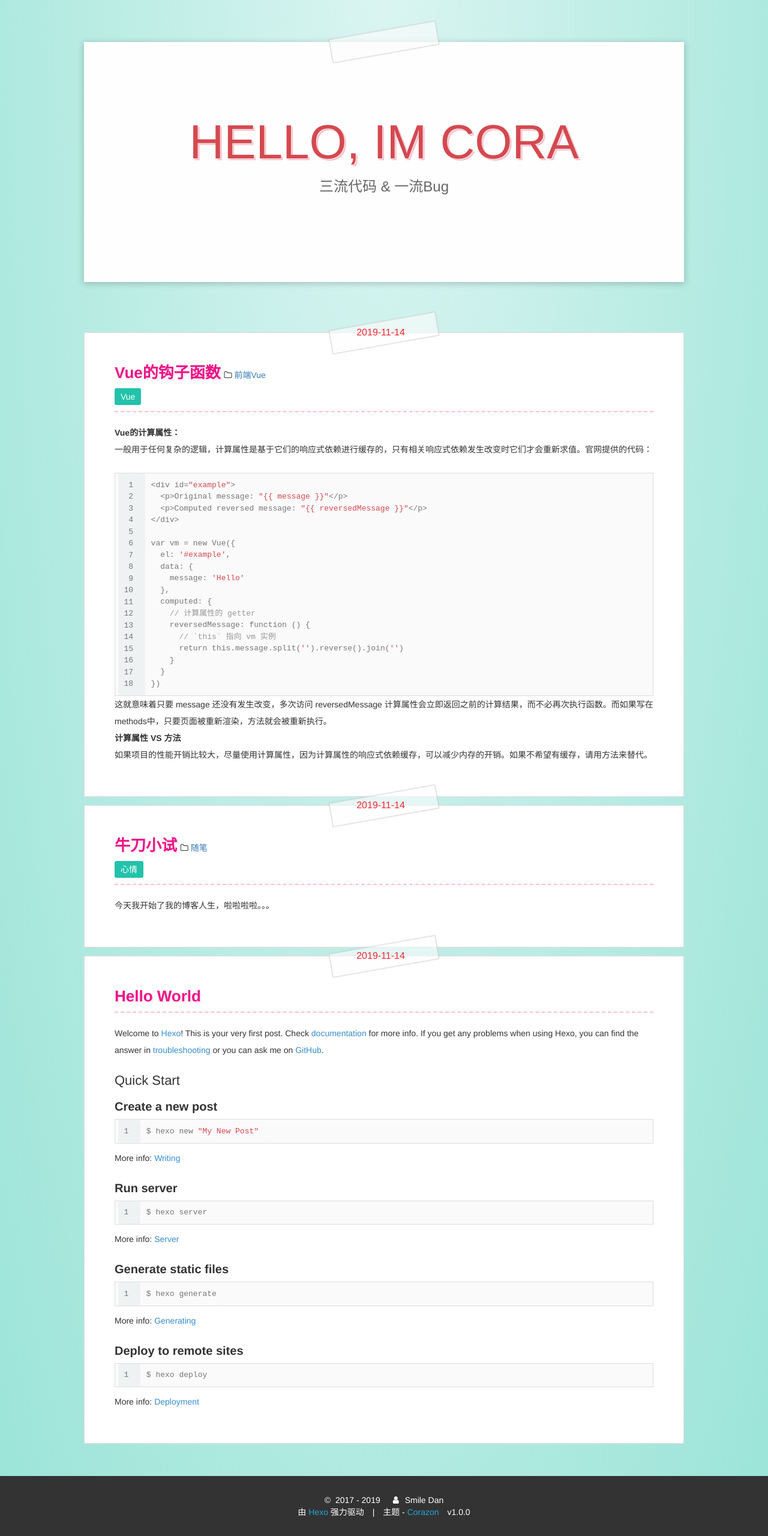
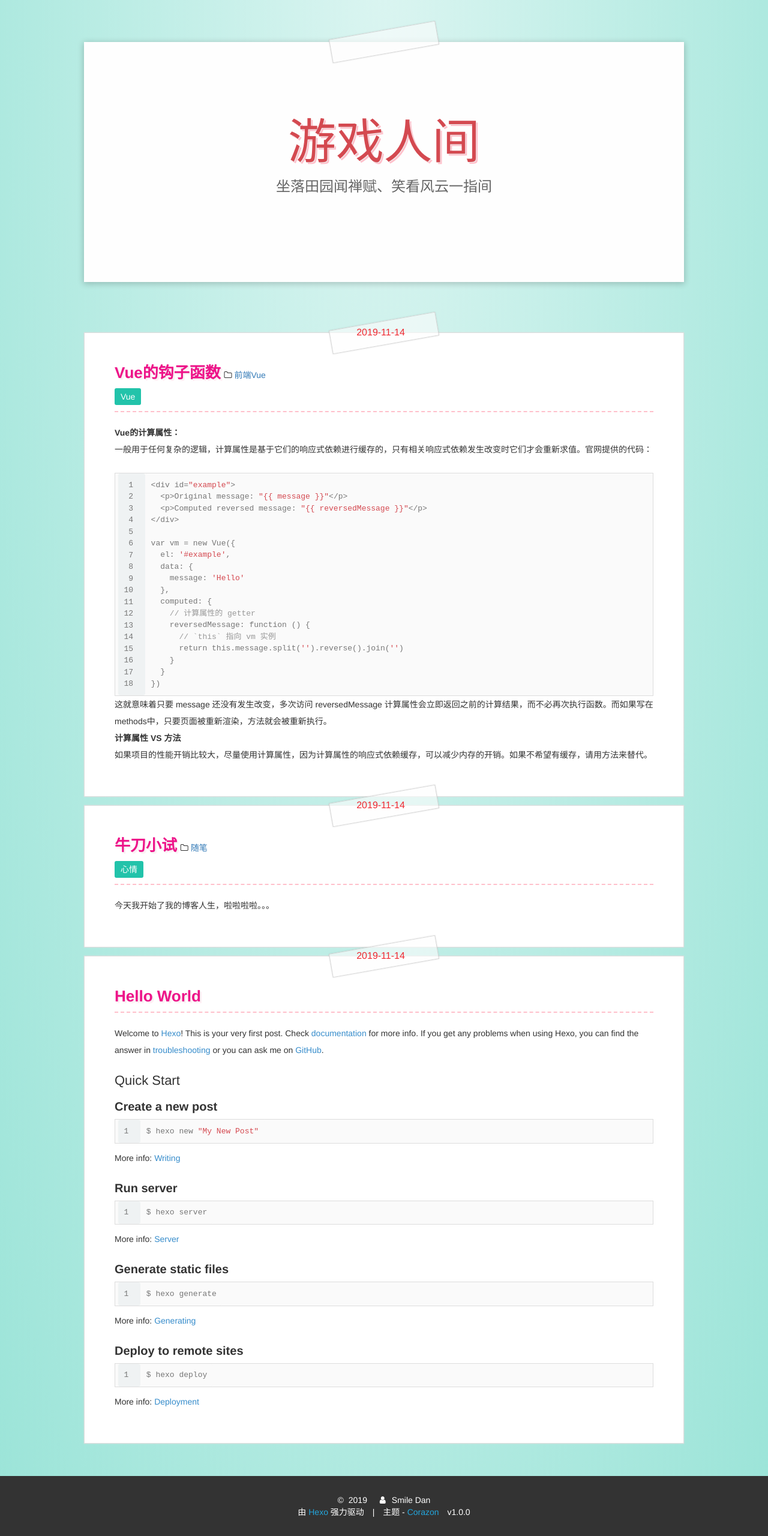
Before and after one commit to Sd-flying/Sd-flying.github.io, a plain HTML site: page index.html in a window 1280 px wide. Shown: the part 90-2650 px from the top of the page at 60% size. Drawn offline with Linux system fonts and the light colour scheme.

Commit message:
Site updated: 2019-12-03 15:04:20

```diff
--- a/index.html
+++ b/index.html
@@ -59,7 +59,7 @@
             </li>
 
             <li class="menu-item">
-              <a href="https://github.com/littleee/" target="_blank" rel="noopener" class="menu-item-link"><i class="fa fa-github"></i><span>github</span></a>
+              <a href="https://github.com/Sd-flying/" target="_blank" rel="noopener" class="menu-item-link"><i class="fa fa-github"></i><span>github</span></a>
             </li>
 
         </ul>
@@ -82,7 +82,7 @@
       </li>
 
       <li class="menu-item">
-        <a href="https://github.com/littleee/" target="_blank" rel="noopener" class="menu-item-link"><i class="fa fa-github"></i><span>github</span></a>
+        <a href="https://github.com/Sd-flying/" target="_blank" rel="noopener" class="menu-item-link"><i class="fa fa-github"></i><span>github</span></a>
       </li>
 
   </ul>
@@ -94,8 +94,8 @@
 
 <section class="banner">
   <div class="headintro">
-    <p class="title">HELLO, IM CORA</p>
-    <p class="subtitle">三流代码 &amp; 一流Bug</p>
+    <p class="title">游戏人间</p>
+    <p class="subtitle">坐落田园闻禅赋、笑看风云一指间</p>
   </div>
 </section>
 
@@ -243,7 +243,7 @@
 
       <span>&copy;</span>
 
-      <span>2017 - 2019</span>
+      <span>2019</span>
 
       <span class="author"><i class="fa fa-user"></i>Smile Dan</span>
     </div>
```
Also changed, not shown: 2019/11/14/Vue的钩子函数/index.html (+3 -3 lines), 2019/11/14/hello-world/index.html (+3 -3 lines), 2019/11/14/牛刀小试/index.html (+3 -3 lines), archives/2019/11/index.html (+3 -3 lines), archives/2019/index.html (+3 -3 lines), archives/index.html (+3 -3 lines), categories/前端Vue/index.html (+3 -3 lines), categories/随笔/index.html (+3 -3 lines), tags/Vue/index.html (+3 -3 lines), tags/心情/index.html (+3 -3 lines).
